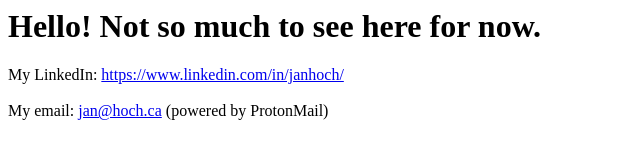
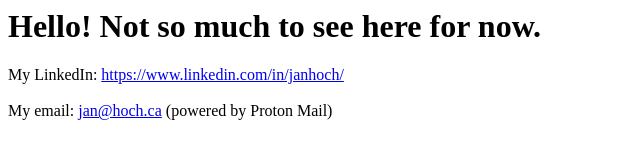
Before and after one commit to bedbreaker007/bedbreaker007.github.io, a plain HTML site: page index.html in a window 1280 px wide. Shown: the full height of the page, 0-640 px from the left. Drawn offline with Linux system fonts and the light colour scheme.

Commit message:
Update index.html

```diff
--- a/index.html
+++ b/index.html
@@ -12,6 +12,6 @@
     <p>My LinkedIn: <a href="https://www.linkedin.com/in/janhoch/" target=new>https://www.linkedin.com/in/janhoch/</a>
       <br>
       <br>
-      My email: <a href="mailto:jan@hoch.ca">jan@hoch.ca</a> (powered by ProtonMail)</p>
+      My email: <a href="mailto:jan@hoch.ca">jan@hoch.ca</a> (powered by Proton Mail)</p>
   </body>
 </html>
```
